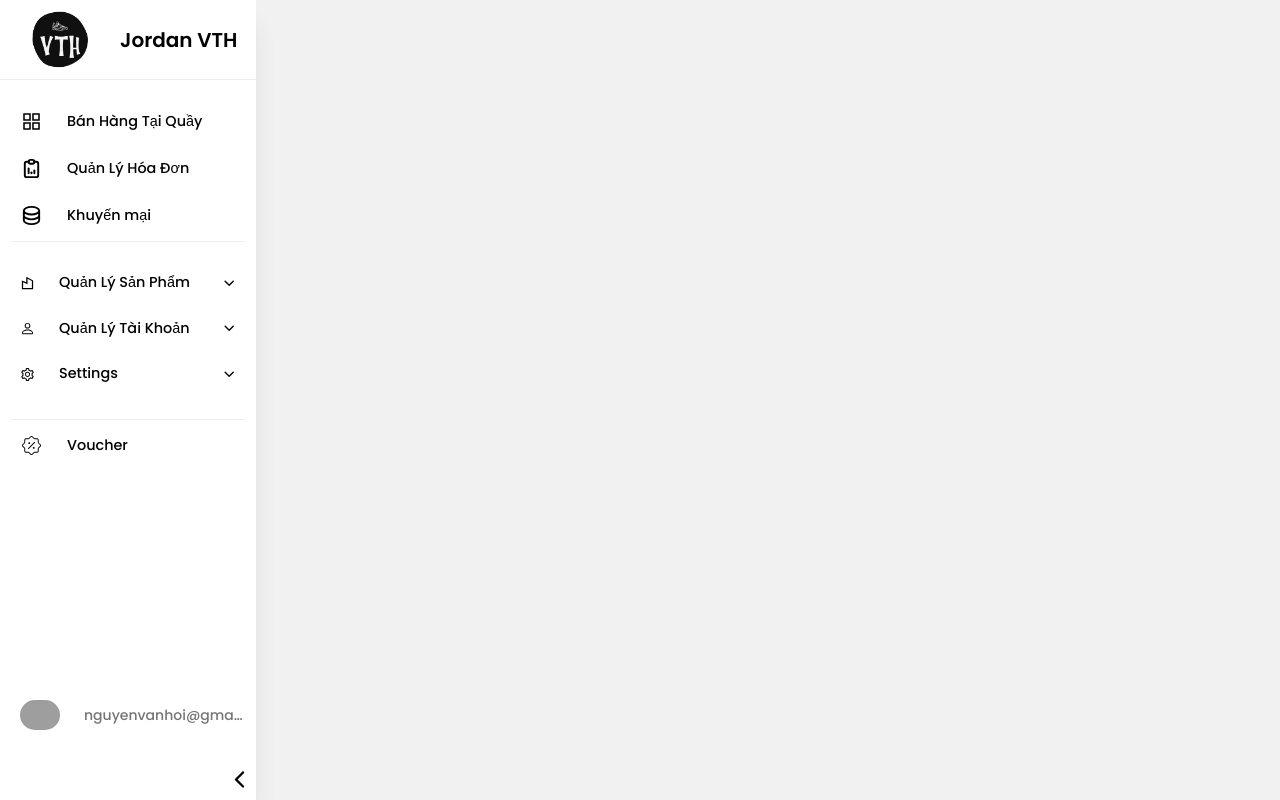
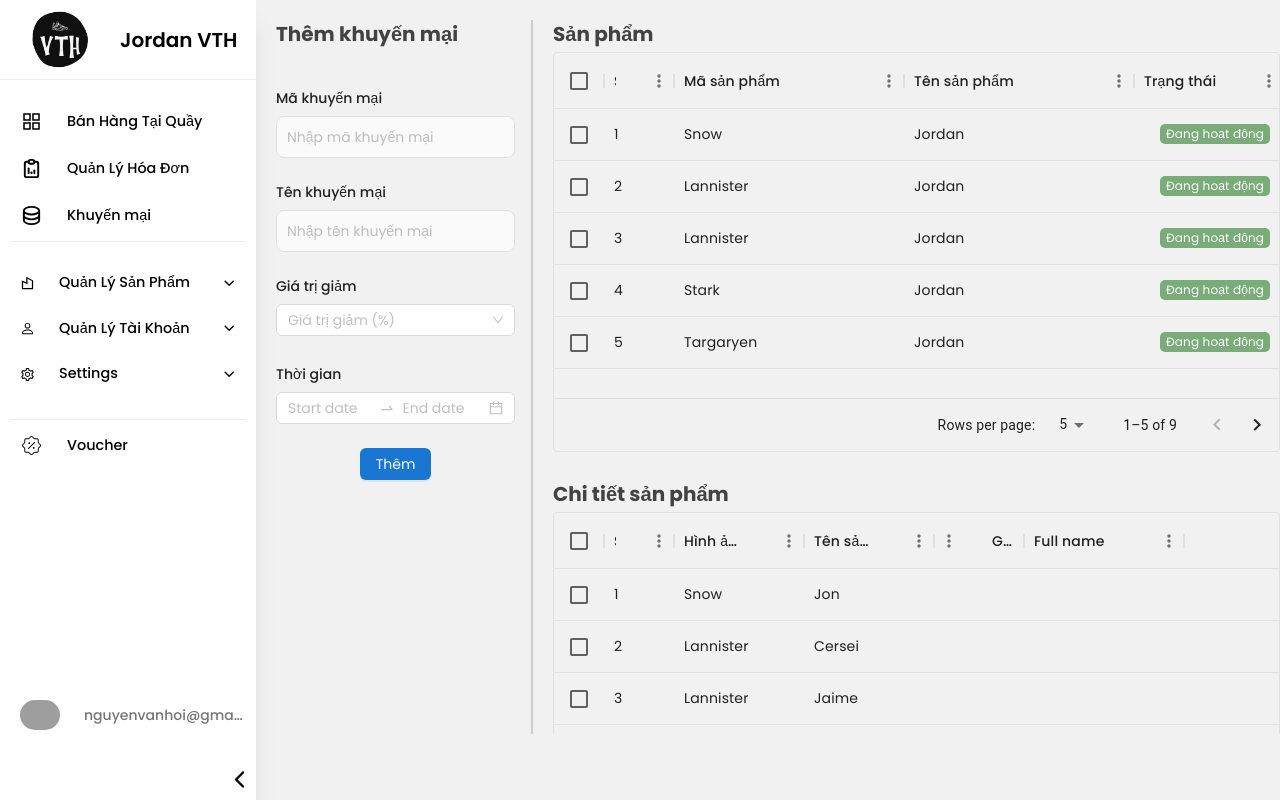
Before and after one commit to MyEast0411/DATN_ShopVTH, a React (Vite) app in the folder FE-admin/: page /them-khuyen-mai in a window 1280 px wide. Built offline with nearby package versions, Linux system fonts and the light colour scheme; grey boxes are pictures that could not be loaded.

Commit message:
Hoi commit

```diff
--- a/FE-admin/src/App.jsx
+++ b/FE-admin/src/App.jsx
@@ -9,6 +9,7 @@ import Profile from "./pages/Profile";
 
 import { ToastContainer } from "react-toastify";
 import "react-toastify/dist/ReactToastify.css";
+import ThemKhuyenMai from "./components/khuyenMai/ThemKhuyenMai";
 
 const App = () => {
   return (
@@ -19,6 +20,7 @@ const App = () => {
         <Route path="/khuyen-mai" element={<KhuyenMai />} />
         <Route path="/voucher" element={<Voucher />} />
         <Route path="/profile" element={<Profile />} />
+        <Route path="/them-khuyen-mai" element={<ThemKhuyenMai />} />
 
         <Route path="/quan-ly-san-pham" element={<Build />}>
           <Route path=":bID">
--- /dev/null
+++ b/FE-admin/src/components/khuyenMai/ThemKhuyenMai.jsx
@@ -0,0 +1,122 @@
+import React, { useState } from "react";
+import FilterPhanTram from "../../small-component/FilterKhuyenMai/FilterPhanTram";
+import FilterDatePicker from "../../small-component/FilterKhuyenMai/FilterDate";
+import { Button } from "antd";
+import SelectedTable1 from "../../small-component/TableKhuyenMai/SelectedTable1";
+import SelectedTable2 from "../../small-component/TableKhuyenMai/SelectedTable2";
+
+export default function ThemKhuyenMai() {
+  const [isBlur, setIsBlur] = useState(false);
+
+  const handleSwitchChange = () => {
+    setIsBlur(!isBlur);
+  };
+
+  return (
+    <>
+      <div className="grid grid-cols-8 gap-4 fixed">
+        <div className="col-span-2">
+          <form className="bg-slate-500 rounded">
+            <h2 className="text-xl mb-10 font-bold text-gray-800">
+              Thêm khuyến mại
+            </h2>
+            <div className="grid gap-6 mb-6 md:grid-cols-1">
+              <div>
+                <label
+                  htmlFor="full_name"
+                  className="block mb-2 text-sm font-medium text-gray-900"
+                >
+                  Mã khuyến mại
+                </label>
+                <input
+                  type="text"
+                  id="full_name"
+                  className="bg-gray-50 border border-gray-300 text-gray-900 text-sm rounded-lg focus:ring-blue-500 focus:border-blue-500 block w-full p-2.5  dark:border-gray-600 dark:placeholder-gray-400 dark:focus:ring-blue-500 dark:focus:border-blue-500"
+                  placeholder="Nhập mã khuyến mại"
+                  required
+                />
+              </div>
+
+              <div>
+                <label
+                  htmlFor="phone"
+                  className="block mb-2 text-sm font-medium text-gray-900"
+                >
+                  Tên khuyến mại
+                </label>
+                <input
+                  type="text"
+                  id="phone"
+                  className="bg-gray-50 border border-gray-300 text-gray-900 text-sm rounded-lg focus:ring-blue-500 focus:border-blue-500 block w-full p-2.5 dark-bg-gray-700 dark:border-gray-600 dark:placeholder-gray-400 dark:focus:ring-blue-500 dark:focus:border-blue-500"
+                  placeholder="Nhập tên khuyến mại"
+                  required
+                />
+              </div>
+
+              <div>
+                <label
+                  htmlFor="phone"
+                  className="block mb-2 text-sm font-medium text-gray-900"
+                >
+                  Giá trị giảm
+                </label>
+                <FilterPhanTram
+                  placeholder="Giá trị giảm (%)"
+                  style={{
+                    width: "100%",
+                  }}
+                />
+              </div>
+
+              <label
+                htmlFor="phone"
+                className="block -mb-4 mt-1 text-sm font-medium text-gray-900"
+              >
+                Thời gian
+              </label>
+              <FilterDatePicker
+                style={{
+                  width: "100%",
+                }}
+              />
+            </div>
+            <div className="flex justify-center">
+              <Button
+                type="primary"
+                style={{
+                  backgroundColor: "#1976d2",
+                  marginBottom: "2px",
+                }}
+              >
+                Thêm
+              </Button>
+            </div>
+          </form>
+        </div>
+        <div
+          className="pl-5 border-l-[2px] col-span-6 overflow-y-auto"
+          style={{
+            borderColor: "#ccc",
+            height: "80%",
+          }}
+        >
+          <h2
+            className="text-xl mb-1 font-bold text-gray-800"
+            style={{ backgroundColor: "#f1f1f1", }}
+          >
+            Sản phẩm
+          </h2>
+          <div className="">
+            <SelectedTable1 />
+          </div>
+          <h2 className="text-xl mt-7 mb-1 font-bold text-gray-800">
+            Chi tiết sản phẩm
+          </h2>
+          <div className="">
+            <SelectedTable2 />
+          </div>
+        </div>
+      </div>
+    </>
+  );
+}
--- a/FE-admin/src/pages/KhuyenMai.jsx
+++ b/FE-admin/src/pages/KhuyenMai.jsx
@@ -4,6 +4,8 @@ import FilterPhanTram from "../small-component/FilterKhuyenMai/FilterPhanTram";
 import FilterTrangThai from "../small-component/FilterKhuyenMai/FilterTrangThai";
 import FilterDate from "../small-component/FilterKhuyenMai/FilterDate";
 
+import { Button } from "antd";
+import { Link } from "react-router-dom";
 //table
 import DataTableMa from "../small-component/TableKhuyenMai/DataTable";
 
@@ -34,13 +36,16 @@ const KhuyenMai = () => {
             <FilterMa placeholder="Tên khuyến mại" />
           </div>
           <div className="pr-2">
-            <FilterPhanTram placeholder="Giá trị giảm (%)" />
+            <FilterPhanTram
+              placeholder="Giá trị giảm (%)"
+              style={{ width: "150px" }}
+            />
           </div>
           <div className="pr-2">
             <FilterTrangThai placeholder="Chọn trạng thái" />
           </div>
           <div className="pr-2">
-            <FilterDate />
+            <FilterDate style={{ width: "100%" }}/>
           </div>
           <div className="pr-2">
             <button className="icon-hover">
@@ -54,9 +59,22 @@ const KhuyenMai = () => {
             </button>
           </div>
         </div>
-        <div className="mb-2 mt-10 border-b-[2px] font-normal border-gray-500 text-lg	flex items-center">
-          <HiOutlineClipboardList />
-          <p className="ml-2 mt-1"> Danh sách</p>
+        <div className="mb-2 mt-10 justify-between border-b-[2px] font-normal border-gray-500 text-lg	flex items-center">
+          <div className="flex items-center">
+            <HiOutlineClipboardList />
+            <p className="ml-2 mt-1"> Danh sách</p>
+          </div>
+          <Link to={"/them-khuyen-mai"}>
+            <Button
+              type="primary"
+              style={{
+                backgroundColor: "#1976d2",
+                marginBottom: "2px",
+              }}
+            >
+              Thêm
+            </Button>
+          </Link>
         </div>
         <DataTableMa />
       </div>
--- a/FE-admin/src/small-component/FilterKhuyenMai/FilterDate.jsx
+++ b/FE-admin/src/small-component/FilterKhuyenMai/FilterDate.jsx
@@ -3,9 +3,9 @@ import { DatePicker, Space } from "antd";
 
 const { RangePicker } = DatePicker;
 
-const FilterDatePicker = () => (
+const FilterDatePicker = ({style}) => (
   <Space direction="vertical" size={12}>
-    <RangePicker showTime />
+   <RangePicker showTime style={style} />
 
   </Space>
 );
--- a/FE-admin/src/small-component/FilterKhuyenMai/FilterPhanTram.jsx
+++ b/FE-admin/src/small-component/FilterKhuyenMai/FilterPhanTram.jsx
@@ -10,11 +10,8 @@ for (let i = 1; i <= 90; i++) { // Restrict values from 1 to 90
   });
 }
 
-const selected = {
-  width: "150px",
-};
 
-const FilterOption = ({ placeholder }) => {
+const FilterOption = ({ placeholder, style }) => {
   const handleChange = (value) => {
     console.log(`selected ${value}`);
   };
@@ -22,7 +19,7 @@ const FilterOption = ({ placeholder }) => {
   return (
     <Select
       mode="tags"
-      style={selected}
+      style={style}
       placeholder={placeholder}
       onChange={handleChange}
       options={options}
--- a/FE-admin/src/small-component/TableKhuyenMai/DataTable.jsx
+++ b/FE-admin/src/small-component/TableKhuyenMai/DataTable.jsx
@@ -59,7 +59,7 @@ const columns = [
   {
     field: "hanhDong",
     headerName: "Hành động",
-    width: 150,
+    width: 200,
     sortable: false,
     renderCell: (params) => (
       <TableCell>
@@ -67,7 +67,12 @@ const columns = [
           variant="contained"
           color="primary"
           size="small"
-          style={{ marginRight: 8 }}
+          style={{
+            marginRight: 8,
+            width: "22px",
+            height: "22px",
+            fontSize: "12px",
+          }}
           onClick={() => {
             console.log(`Edit clicked for row ID: ${params.id}`);
           }}
@@ -78,6 +83,7 @@ const columns = [
           variant="contained"
           color="error"
           size="small"
+          style={{ width: "22px", height: "22px", fontSize: "12px" }}
           onClick={() => {
             console.log(`Delete clicked for row ID: ${params.id}`);
           }}
--- /dev/null
+++ b/FE-admin/src/small-component/TableKhuyenMai/SelectedTable1.jsx
@@ -0,0 +1,62 @@
+import * as React from "react";
+import { DataGrid } from "@mui/x-data-grid";
+import { TableCell, Button } from "@mui/material";
+
+const columns = [
+  { field: "id", headerName: "STT", width: 70 },
+  { field: "ma", headerName: "Mã sản phẩm", width: 230 },
+  { field: "ten", headerName: "Tên sản phẩm", width: 230 },
+  {
+    field: "trangThai",
+    headerName: "Trạng thái",
+    description: "Trạng thái",
+    sortable: false,
+    width: 150,
+    renderCell: (params) => (
+      <TableCell>
+        <div
+          style={{
+            backgroundColor: params.value === "Đang hoạt động" ? "#79AC78" : "#FF6969",
+            color: "white",
+            fontSize: "12px",
+            textAlign: "center",
+            padding: "1px 6px",
+            borderRadius: "5px",
+          }}
+        >
+          {params.value}
+        </div>
+      </TableCell>
+    ),
+  },
+];
+
+const rows = [
+  { id: 1, ma: "Snow", ten: "Jordan", trangThai: "Đang hoạt động" },
+  { id: 2, ma: "Lannister", ten: "Jordan", trangThai: "Đang hoạt động" },
+  { id: 3, ma: "Lannister", ten: "Jordan", trangThai: "Đang hoạt động" },
+  { id: 4, ma: "Stark", ten: "Jordan", trangThai: "Đang hoạt động" },
+  { id: 5, ma: "Targaryen", ten: "Jordan", trangThai: "Đang hoạt động" },
+  { id: 6, ma: "Melisandre", ten: "Jordan", trangThai: "Đang hoạt động" },
+  { id: 7, ma: "Clifford", ten: "Jordan", trangThai: "Đang hoạt động" },
+  { id: 8, ma: "Frances", ten: "Jordan", trangThai: "Đang hoạt động" },
+  { id: 9, ma: "Roxie", ten: "Jordan", trangThai: "Đang hoạt động" },
+];
+
+export default function SelectedTable1() {
+  return (
+    <div style={{ height: 400, width: "100%" }}>
+      <DataGrid
+        rows={rows}
+        columns={columns}
+        initialState={{
+          pagination: {
+            paginationModel: { page: 0, pageSize: 5 },
+          },
+        }}
+        pageSizeOptions={[5, 10]}
+        checkboxSelection
+      />
+    </div>
+  );
+}
--- /dev/null
+++ b/FE-admin/src/small-component/TableKhuyenMai/SelectedTable2.jsx
@@ -0,0 +1,53 @@
+import * as React from 'react';
+import { DataGrid } from '@mui/x-data-grid';
+
+const columns = [
+  { field: 'id', headerName: 'STT', width: 70 },
+  { field: 'hinhAnh', headerName: 'Hình ảnh sản phẩm', width: 130 },
+  { field: 'ten', headerName: 'Tên sản phẩm', width: 130 },
+  {
+    field: 'gioiTinh',
+    headerName: 'Giới tính',
+    type: 'number',
+    width: 90,
+  },
+  {
+    field: 'fullName',
+    headerName: 'Full name',
+    description: 'This column has a value getter and is not sortable.',
+    sortable: false,
+    width: 160,
+    valueGetter: (params) =>
+      `${params.row.firstName || ''} ${params.row.lastName || ''}`,
+  },
+];
+
+const rows = [
+  { id: 1, hinhAnh: 'Snow', ten: 'Jon', age: 35 },
+  { id: 2, hinhAnh: 'Lannister', ten: 'Cersei', age: 42 },
+  { id: 3, hinhAnh: 'Lannister', ten: 'Jaime', age: 45 },
+  { id: 4, hinhAnh: 'Stark', ten: 'Arya', age: 16 },
+  { id: 5, hinhAnh: 'Targaryen', ten: 'Daenerys', age: null },
+  { id: 6, hinhAnh: 'Melisandre', ten: null, age: 150 },
+  { id: 7, hinhAnh: 'Clifford', ten: 'Ferrara', age: 44 },
+  { id: 8, hinhAnh: 'Frances', ten: 'Rossini', age: 36 },
+  { id: 9, hinhAnh: 'Roxie', ten: 'Harvey', age: 65 },
+];
+
+export default function SelectedTable2() {
+  return (
+    <div style={{ height: 400, width: '100%' }}>
+      <DataGrid
+        rows={rows}
+        columns={columns}
+        initialState={{
+          pagination: {
+            paginationModel: { page: 0, pageSize: 5 },
+          },
+        }}
+        pageSizeOptions={[5, 10]}
+        checkboxSelection
+      />
+    </div>
+  );
+}
```
